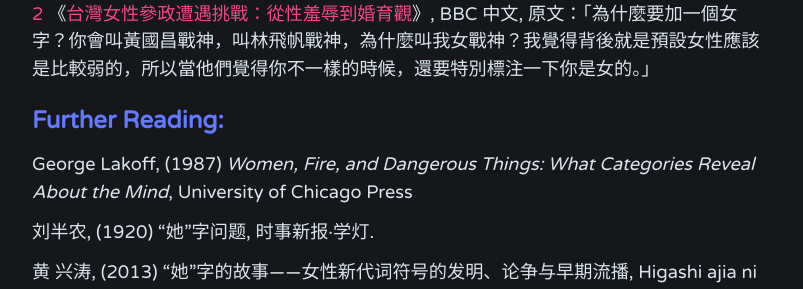
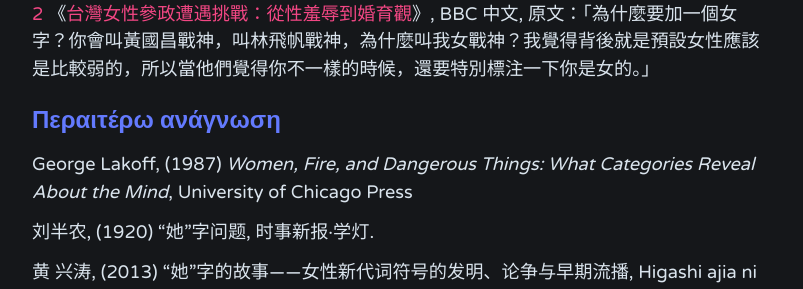
Before and after one commit to Linoleum2609/Linoleum2609.github.io, a Jekyll site: the page built from _posts/2023-01-24-Sygkriki-gia-ta-geni-metaksy-kinezika-ellinika-kai-zitima-phyloy-sta-kimezika.md, in a window 1280 px wide and 900 px high, scrolled down 5959 px. Shown: the part 264-553 px from the top of the window, without its empty margins (238-1041 px from the left). Built offline with Jekyll 4.4.1, drawn with Linux system fonts in a browser that asks for light colours; comment, search, counter and statistics services are not loaded.

Commit message:
se ellinika

```diff
--- a/_posts/2023-01-24-Sygkriki-gia-ta-geni-metaksy-kinezika-ellinika-kai-zitima-phyloy-sta-kimezika.md
+++ b/_posts/2023-01-24-Sygkriki-gia-ta-geni-metaksy-kinezika-ellinika-kai-zitima-phyloy-sta-kimezika.md
@@ -117,7 +117,7 @@ tags: language linguistics gender
 [1](https://kunihi.ro/2023/01/24/Sygkriki-gia-ta-geni-metaksy-kinezika-ellinika-kai-zitima-phyloy-sta-kimezika.html#αντωνυμίες) Standard Chinese is Mandarin used in Mainland China. There is also Taiwanese Mandarin, which has slight differences with Stander Chinese.
 [2](https://kunihi.ro/2023/01/24/Sygkriki-gia-ta-geni-metaksy-kinezika-ellinika-kai-zitima-phyloy-sta-kimezika.html#λέξεις) 《[台灣女性參政遭遇挑戰：從性羞辱到婚育觀](https://www.bbc.com/zhongwen/trad/chinese-news-51006244)》, BBC 中文, 原文：「為什麼要加一個女字？你會叫黃國昌戰神，叫林飛帆戰神，為什麼叫我女戰神？我覺得背後就是預設女性應該是比較弱的，所以當他們覺得你不一樣的時候，還要特別標注一下你是女的。」
 
-## Further Reading:
+## Περαιτέρω ανάγνωση
 George Lakoff, (1987) *Women, Fire, and Dangerous Things: What Categories Reveal About the Mind*, University of Chicago Press
 
 刘半农, (1920) “她”字问题, 时事新报·学灯.
```
